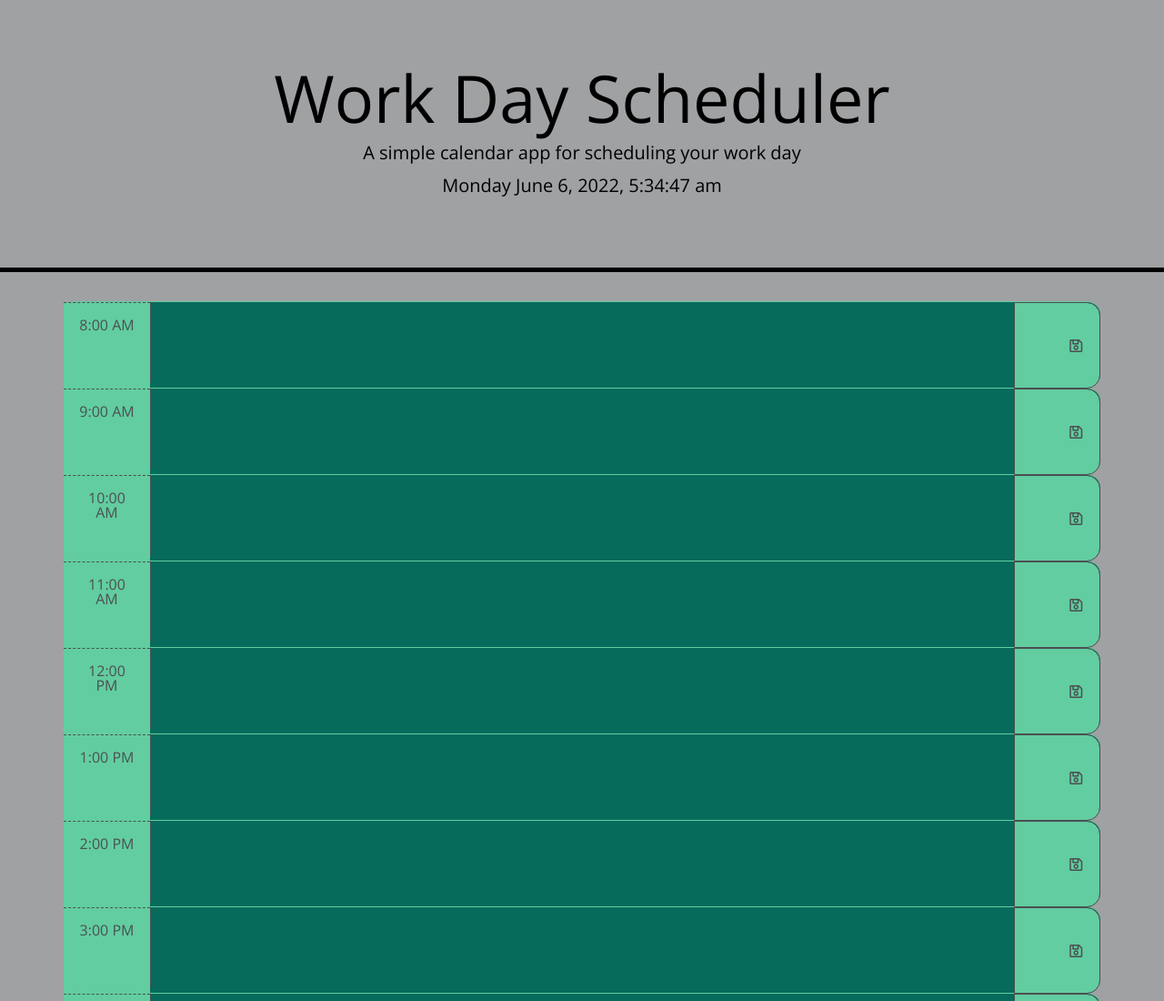
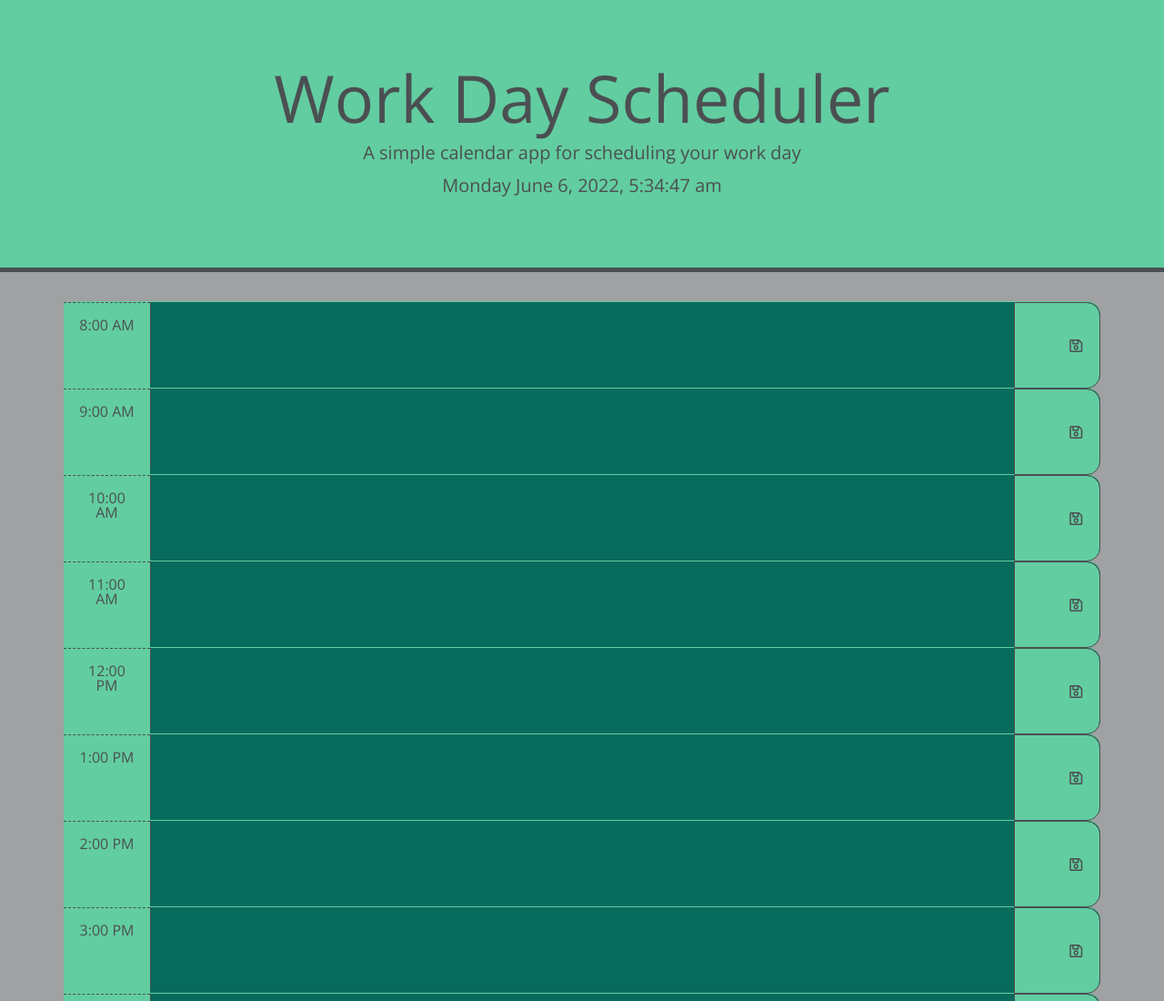
Before and after one commit to Sam-Antics/scheduler, a plain HTML site: page index.html in a window 1280 px wide. Shown: the top 1100 px of the page at 91% size. Drawn offline with nearby package versions, Linux system fonts and the light colour scheme.

Commit message:
final css adjustments

```diff
--- a/assets/css/style.css
+++ b/assets/css/style.css
@@ -26,10 +26,10 @@ textarea {
 
 .jumbotron {
   text-align: center;
-  background-color: transparent;
-  color: black;
+  background-color: var(--quinary-clr);
+  color: var(--quaternary-clr);
   border-radius: 0;
-  border-bottom: 5px solid black;
+  border-bottom: 5px solid var(--quaternary-clr);
 }
 
 .description {
--- a/assets/js/script.js
+++ b/assets/js/script.js
@@ -34,8 +34,6 @@ $(".saveBtn").on("click", function() {
   // parse and loop over the time blocks
   $(".time-block").each(function() {
       let timeBlock = parseInt($(this).attr("id").split("hour")[1]);
-      console.log(timeBlock, currentTime);
-
 
   // check current time against past and future; set classes
   if (timeBlock < currentTime) {
```
